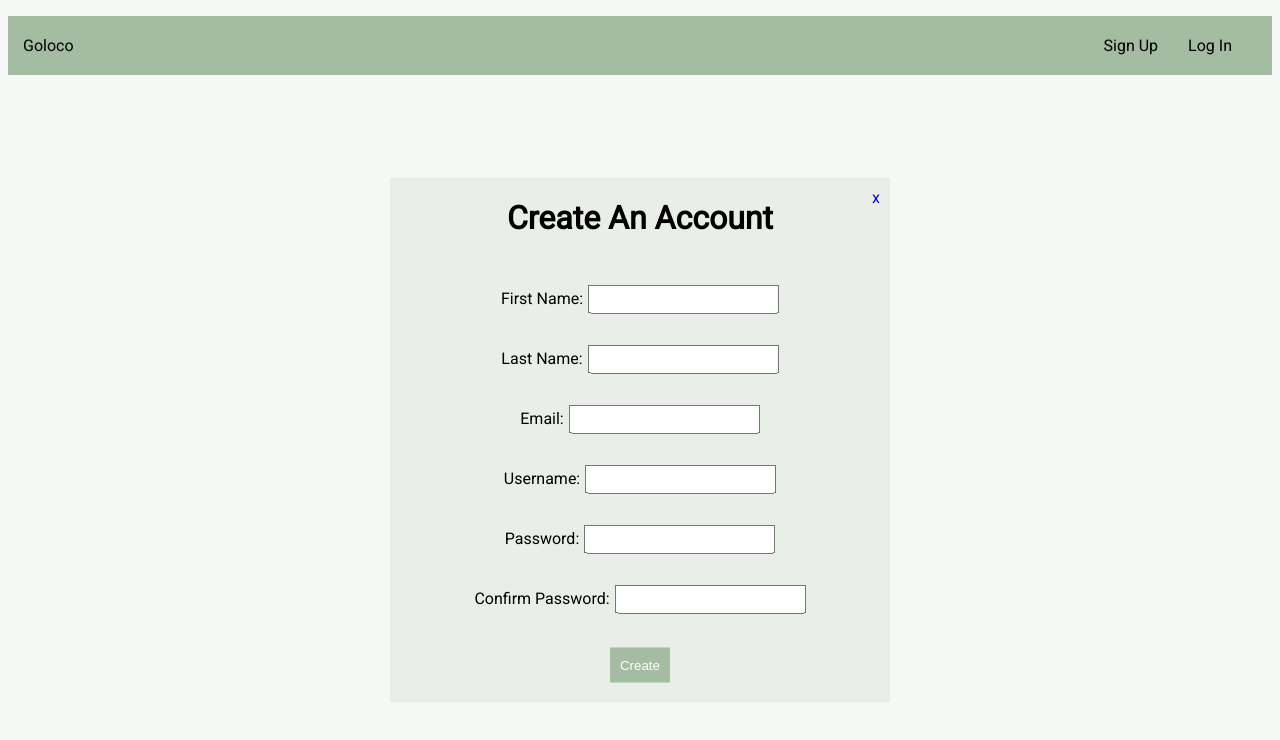
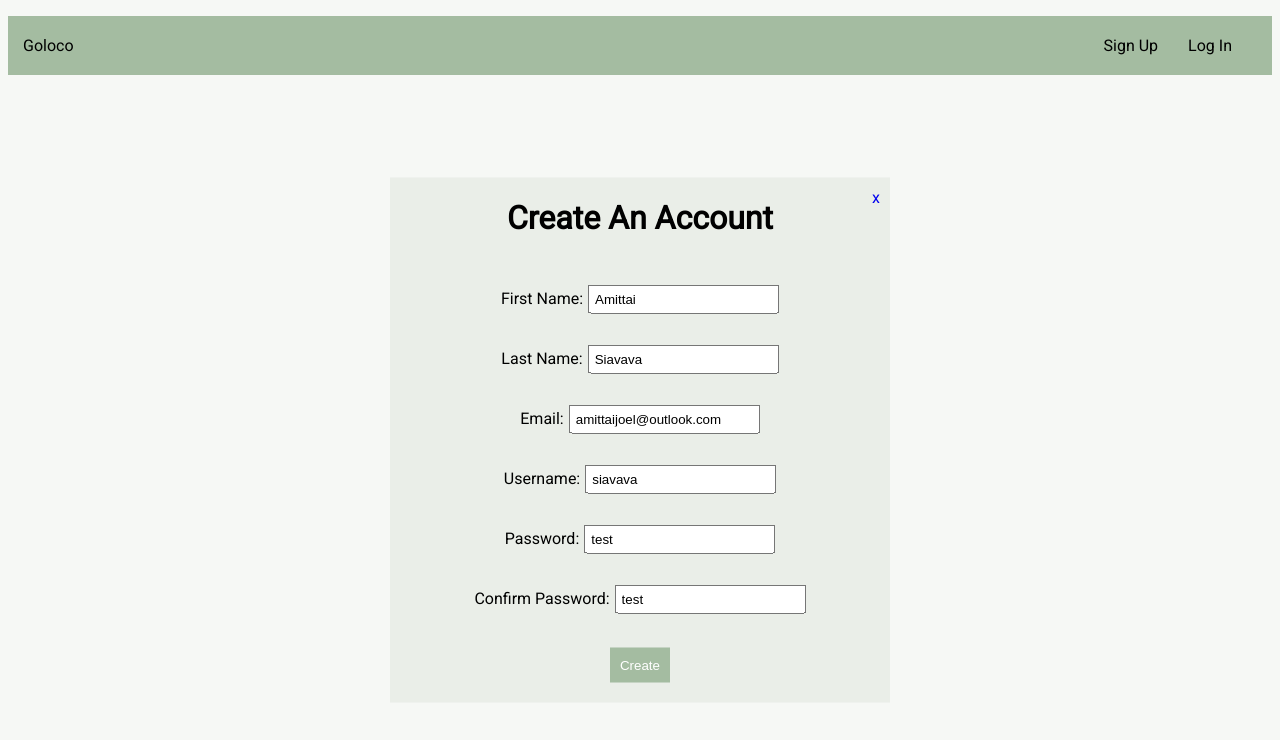
Before and after one commit to siavava/networking-platform, a React (Vite) app: page /signup in a window 1280 px wide. Shown: the top 740 px of the page. Built offline with nearby package versions, Linux system fonts and the light colour scheme.

Commit message:
#feat -- connect signup and login pages to redux, fix navigate routes

```diff
--- a/src/components/login.jsx
+++ b/src/components/login.jsx
@@ -1,13 +1,22 @@
 /* eslint-disable no-console */
-import React from 'react';
-import { NavLink } from 'react-router-dom';
+import React, { useState } from 'react';
+import { NavLink, useNavigate } from 'react-router-dom';
+import { useDispatch } from 'react-redux';
+
+import { signin } from '../store/actions';
 
 export default function LogIn() {
+  const dispatch = useDispatch();
+  const navigate = useNavigate();
+  const [email, setEmail] = useState('amittaijoel@outlook.com');
+  const [password, setPassword] = useState('test');
+
   const handleSubmit = () => {
-    const username = document.getElementById('username').value;
-    const password = document.getElementById('password').value;
-    console.log(username);
-    console.log(password);
+    const validate = () => email !== '' && password !== '';
+
+    if (validate()) {
+      signin({ email, password })(dispatch, navigate);
+    }
   };
 
   return (
@@ -17,12 +26,12 @@ export default function LogIn() {
       <br />
       <label htmlFor="username">
         Username:
-        <input id="username" type="text" />
+        <input id="username" type="text" value={email} onChange={(e) => setEmail(e.target.value)} />
       </label>
       <br />
       <label htmlFor="password">
         Password:
-        <input id="password" type="text" />
+        <input id="password" type="text" value={password} onChange={(e) => setPassword(e.target.value)} />
       </label>
 
       <br />
--- a/src/components/signup.jsx
+++ b/src/components/signup.jsx
@@ -9,24 +9,17 @@ import { signup } from '../store/actions';
 export default function SignUp() {
   const dispatch = useDispatch();
   const navigate = useNavigate();
-  const [fname, setFname] = useState('');
-  const [lname, setLname] = useState('');
-  const [email, setEmail] = useState('');
-  const [username, setUsername] = useState('');
-  const [confirm, setConfirm] = useState('');
-  const [password, setPassword] = useState('');
+  const [fname, setFname] = useState('Amittai');
+  const [lname, setLname] = useState('Siavava');
+  const [email, setEmail] = useState('amittaijoel@outlook.com');
+  const [username, setUsername] = useState('siavava');
+  const [confirm, setConfirm] = useState('test');
+  const [password, setPassword] = useState('test');
   const handleSubmit = () => {
-    console.log(fname);
-    console.log(lname);
-    console.log(email);
-    console.log(username);
-    console.log(password);
-    console.log(confirm);
-
-    const validate = () => username !== '' && password !== '' && confirm !== '' && password === confirm;
+    const validate = () => username !== '' && password !== '' && password === confirm;
 
     if (validate()) {
-      signup(username, password, email, fname, lname)(dispatch, navigate);
+      signup({ email, password })(dispatch, navigate);
     }
   };
 
--- a/src/store/actions/index.js
+++ b/src/store/actions/index.js
@@ -1,7 +1,9 @@
 /* eslint-disable no-console */
 import axios from 'axios';
 
-const ROOT_URL = 'https://plushiedexapi.onrender.com/api';
+// const ROOT_URL = 'https://plushiedexapi.onrender.com/api';
+
+const ROOT_URL = 'https://api-goloco.onrender.com/api';
 // const ROOT_URL = 'http://localhost:9090/api';
 const API_KEY = '';
 
@@ -59,7 +61,7 @@ export function createCompany(companyParams) {
       // navigate to new company page
       navigate(`/company/${response.data.id}`);
     } catch (error) {
-      console.log(error);
+      console.error(error);
     }
   };
 }
@@ -386,15 +388,15 @@ export function persondDeleteFromExistingAssociatedCompany() {
 }
 
 export function signup({
-  email, fname, lname, username, password,
+  email, password,
 }) {
   return async (dispatch, navigate) => {
     try {
       const response = await axios.post(`${ROOT_URL}/signup`, {
-        email, fname, lname, username, password,
+        email, password,
       });
-      dispatch({ type: ActionTypes.AUTH.SIGNUP, payload: response.data });
-      navigate(`/${response.data.id}`);
+      dispatch({ type: ActionTypes.USER.SIGNUP, payload: response.data });
+      navigate(`/${response.data.id}/homepage`);
     } catch (error) {
       console.error(error);
     }
@@ -402,18 +404,15 @@ export function signup({
 }
 
 export function signin({
-  email, fname, lname, username, password,
+  email, password,
 }) {
   return async (dispatch, navigate) => {
     try {
       const response = await axios.post(`${ROOT_URL}/signin`, {
-        email, fname, lname, username, password,
+        email, password,
       });
-      dispatch({ type: ActionTypes.AUTH.SIGNIN, payload: response.data });
-      // localStorage.setItem('id', response.data.id);
-      // localStorage.setItem('email', response.data.email);
-      // localStorage.setItem('token', response.data.token);
-      navigate(`/${response.data.id}`);
+      dispatch({ type: ActionTypes.USER.LOGIN, payload: response.data });
+      navigate(`/${response.data.id}/homepage`);
     } catch (error) {
       console.error(error);
     }
```
